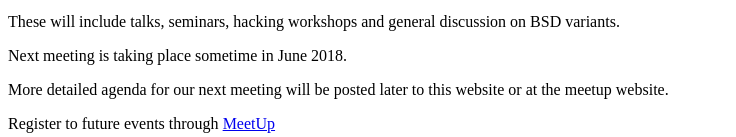
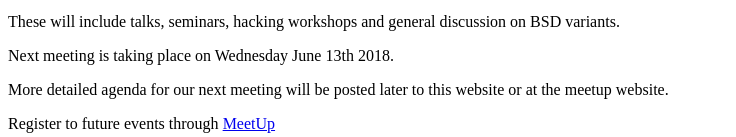
Before and after one commit to helbug/helbug.github.io, a plain HTML site: page index.html in a window 1280 px wide. Shown: the part 237-374 px from the top of the page, without its empty margins (0-736 px from the left). Drawn offline with Linux system fonts and the light colour scheme.

Commit message:
June meetup date

```diff
--- a/index.html
+++ b/index.html
@@ -19,7 +19,7 @@
   <p> These will include talks, seminars, hacking workshops and general discussion on BSD variants.
   </p>
   <p>   </p>
-  <p> Next meeting is taking place sometime in June 2018.</p>
+  <p> Next meeting is taking place on Wednesday June 13th 2018.</p>
   <p> More detailed agenda for our next meeting will be posted later to this website or at the meetup website.</p>
     <p>Register to future events through <a href="https://www.meetup.com/HELBUG/">MeetUp</a>  </p>
   <p>  </p>
```
